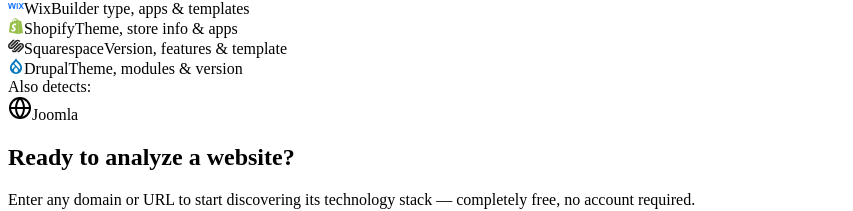
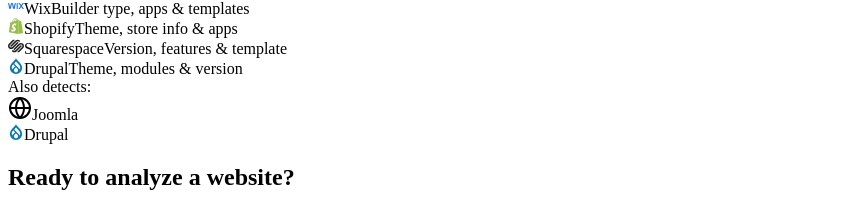
Before and after one commit to HumanElement-Dev/GetStack, a React (Vite) app in the folder client/: page / in a window 1280 px wide. Shown: the part 739-950 px from the top of the page, without its empty margins (0-853 px from the left). Built offline with nearby package versions, Linux system fonts and the light colour scheme; no server answers.

Commit message:
Update welcome page component
Replit-Commit-Author: Agent

```diff
--- a/client/src/pages/welcome.tsx
+++ b/client/src/pages/welcome.tsx
@@ -139,6 +139,10 @@ export default function Welcome() {
                 <Globe className="w-4 h-4 text-orange-500" />
                 <span className="text-sm font-medium text-foreground">Joomla</span>
               </div>
+              <div className="flex items-center gap-2 px-3 py-1.5 rounded-full bg-muted/50 border">
+                <SiDrupal className="w-4 h-4" style={{ color: "#0678BE" }} />
+                <span className="text-sm font-medium text-foreground">Drupal</span>
+              </div>
             </div>
           </div>
 
```
